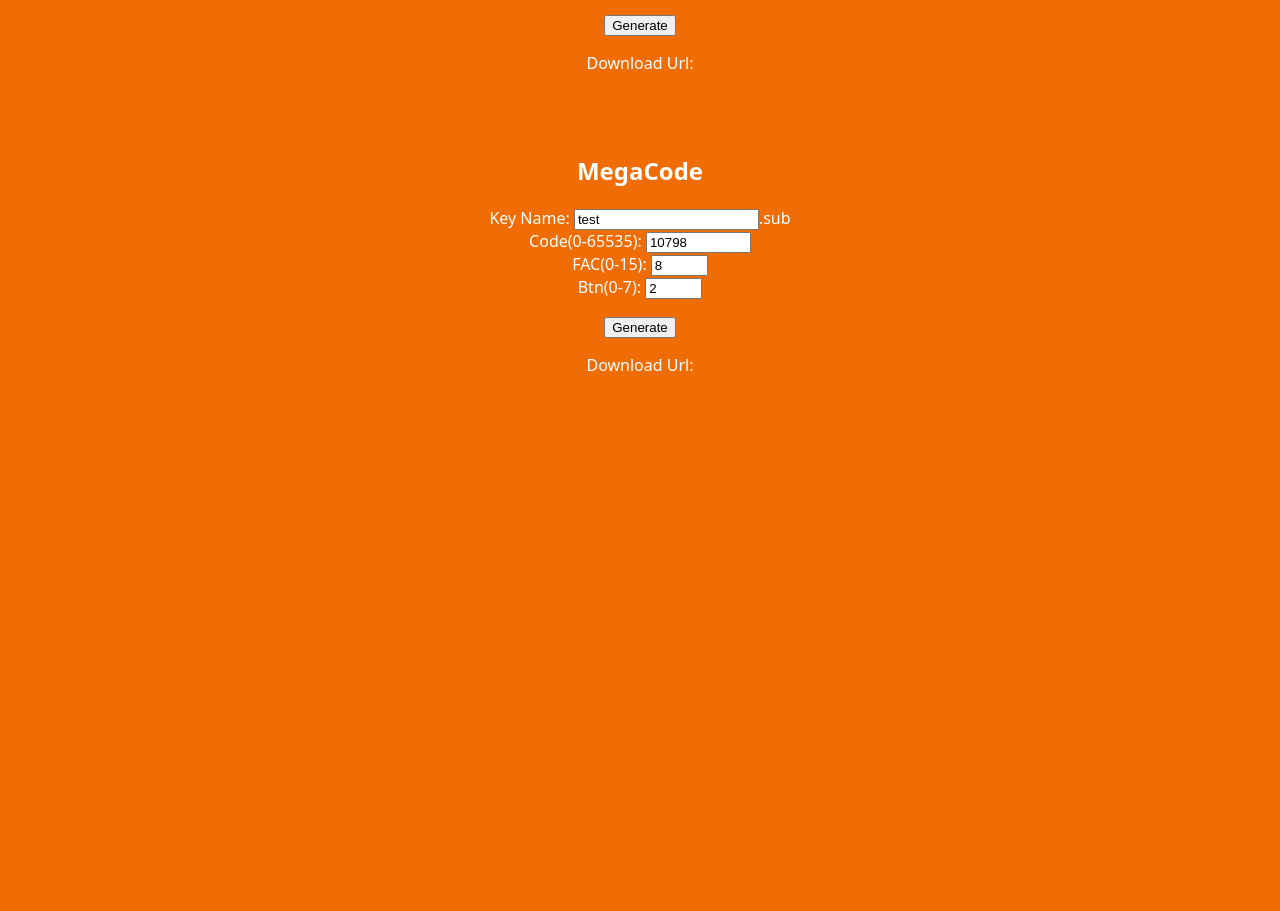
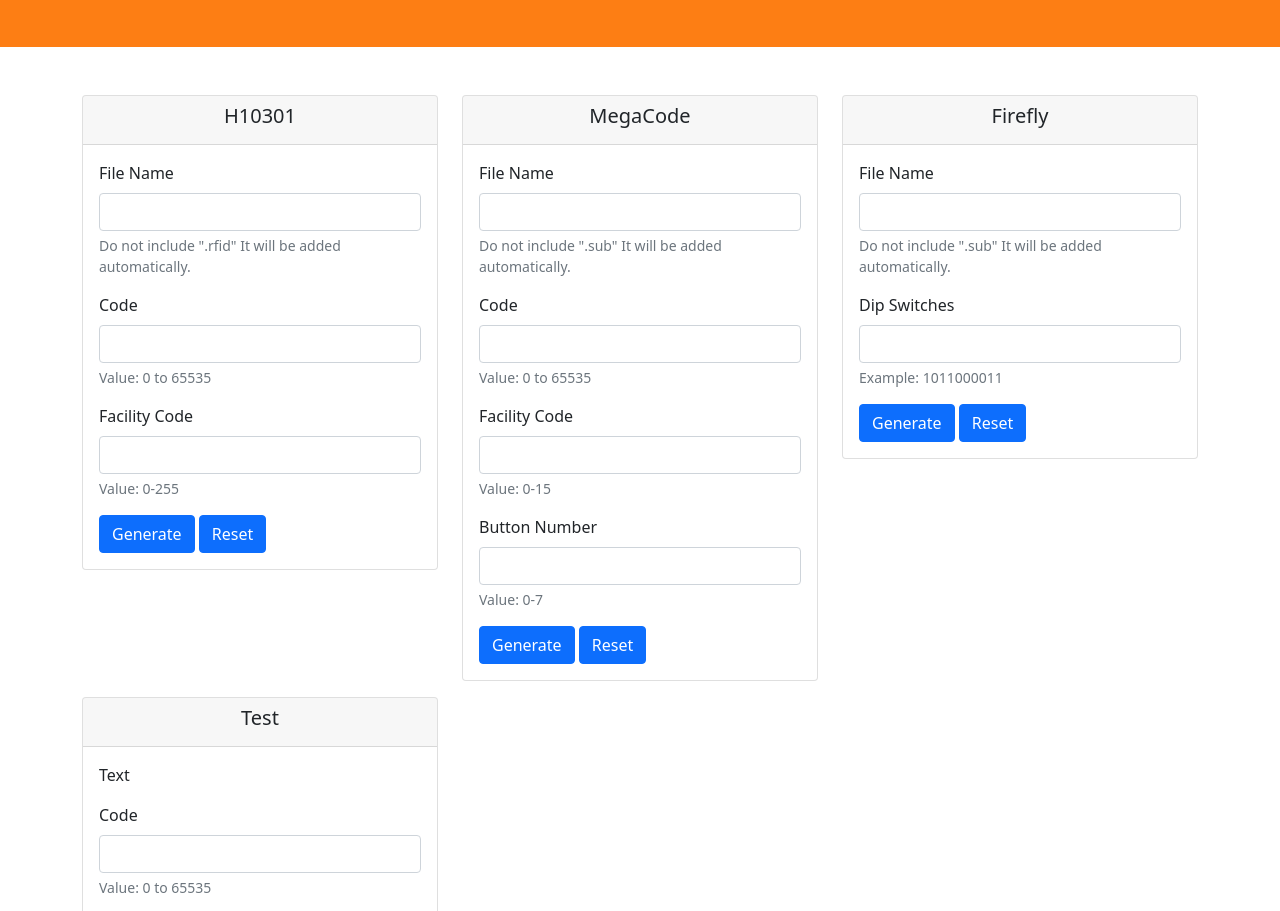
Before and after one commit to natehome/natehome.github.io, a plain HTML site: page index.html in a window 1280 px wide. Shown: the part 145-1056 px from the top of the page. Before the commit the page ends 800 px from the top, so only its background shows below. Drawn offline with nearby package versions, Linux system fonts and the light colour scheme.

Commit message:
Update index.html

```diff
--- a/index.html
+++ b/index.html
@@ -1,51 +1,167 @@
 <!DOCTYPE html>
 <html lang="en">
-<meta charset="UTF-8">
-<title>Page Title</title>
-<meta name="viewport" content="width=device-width, initial-scale=1, maximum-scale=1,user-scalable=0">
-<link rel="stylesheet" href="">
-<style>
-  body {
-  font-family: system-ui;
-  background: #f06d06;
-  color: white;
-  text-align: center;
-}
-</style>
+
+<head>
+  <title>Flipper Generator</title>
+  <meta charset="utf-8">
+  <meta name="viewport" content="width=device-width, initial-scale=1">
+  <link href="https://cdn.jsdelivr.net/npm/bootstrap@5.1.3/dist/css/bootstrap.min.css" rel="stylesheet">
+  <script src="https://cdn.jsdelivr.net/npm/bootstrap@5.1.3/dist/js/bootstrap.bundle.min.js"></script>
+</head>
 
 <body>
 
-<h2>H10301</h2>
-<p>Key Name: <input type="text" id="namebox" size="20" value="test">.rfid<br />
-  Code(0-65535): <input type="text" type="number" pattern="\d*" id="cbox" size="10" value="10000"><br />
-  FAC(0-255): <input type="text" type="number" pattern="\d*" id="fbox" size="4" value="15"><br />
+  <div class="container-fluid p-5 bg-primary text-white text-center" style="background-color: #fd7e14!important;">
+    <h1>Flipper Generator</h1>
+    <p>Generate Flipper Files!</p>
+  </div>
 
-  <!--Button: <input type="text" id="bbox" size="4">-->
-</p>
+  <div class="container mt-5">
+    <div class="row">
+      <div class="col-sm-4">
+        <div class="card mb-3">
+          <div class="card-header text-center">
+            <h5 class="card-title">H10301</h5>
+          </div>
 
-<button id="b" class="myButton">Generate</button>
+          <div class="card-body">
+            <!--<h5 class="card-title">H10301</h5>-->
+            <form id="generateH10301">
+              <div class="mb-3">
+                <label for="nameH10301" class="form-label">File Name</label>
+                <input type="text" class="form-control" id="nameH10301">
+                <div id="nameHelpH10301" class="form-text">Do not include ".rfid" It will be added automatically.</div>
+              </div>
+              <div class="mb-3">
+                <label for="codeH10301" class="form-label">Code</label>
+                <input type="text" class="form-control" id="codeH10301">
+                <div id="codeHelpH10301" class="form-text">Value: 0 to 65535</div>
+              </div>
+              <div class="mb-3">
+                <label for="facH10301" class="form-label">Facility Code</label>
+                <input type="text" class="form-control" id="facH10301">
+                <div id="facHelpH10301" class="form-text">Value: 0-255</div>
+              </div>
+              <button id="generateH10301" type="submit" class="btn btn-primary">Generate</button>
+              <button id="resetH10301" type="reset" class="btn btn-primary">Reset</button>
 
-<p>
-<span id="codeInfo"></span> Download Url:
-<span id="write"></span></p>
+            </form>
+          </div>
+        </div>
+      </div>
+      <div class="col-sm-4">
+        <div class="card mb-3">
+          <div class="card-header text-center">
+            <h5 class="card-title">MegaCode</h5>
+          </div>
+          <div class="card-body">
+            <!--<h5 class="card-title">MegaCode</h5>-->
+            <form id="generateMegaCode">
+              <div class="mb-3">
+                <label for="nameMegaCode" class="form-label">File Name</label>
+                <input type="text" class="form-control" id="nameMegaCode">
+                <div id="nameHelpMegaCode" class="form-text">Do not include ".sub" It will be added automatically.</div>
+              </div>
+              <div class="mb-3">
+                <label for="codeMegaCode" class="form-label">Code</label>
+                <input type="text" class="form-control" id="codeMegaCode">
+                <div id="codeHelpMegaCode" class="form-text">Value: 0 to 65535</div>
+              </div>
+              <div class="mb-3">
+                <label for="facMegaCode" class="form-label">Facility Code</label>
+                <input type="text" class="form-control" id="facMegaCode">
+                <div id="facHelpMegaCode" class="form-text">Value: 0-15</div>
+              </div>
+              <div class="mb-3">
+                <label for="btnMegaCode" class="form-label">Button Number</label>
+                <input type="text" class="form-control" id="btnMegaCode">
+                <div id="btnHelpMegaCode" class="form-text">Value: 0-7</div>
+              </div>
+              <button id="generateMegaCode" type="submit" class="btn btn-primary">Generate</button>
+              <button id="resetMegaCode" type="reset" class="btn btn-primary">Reset</button>
 
+            </form>
+          </div>
+        </div>
+      </div>
+      <div class="col-sm-4">
+        <div class="card mb-3">
+          <div class="card-header text-center">
+            <h5 class="card-title">Firefly</h5>
+          </div>
 
-  <br /> <br />
+          <div class="card-body">
+            <!--<h5 class="card-title">Firefly</h5>-->
+            <form id="generateFirefly">
+              <div class="mb-3">
+                <label for="nameFirefly" class="form-label">File Name</label>
+                <input type="text" class="form-control" id="nameFirefly">
+                <div id="nameHelpFirefly" class="form-text">Do not include ".sub" It will be added automatically.</div>
+              </div>
+              <div class="mb-3">
+                <label for="codeFirefly" class="form-label">Dip Switches</label>
+                <input type="text" class="form-control" id="codeFirefly">
+                <div id="codeHelpFirefly" class="form-text">Example: 1011000011</div>
+              </div>
+              <button id="generateFirefly" type="submit" class="btn btn-primary">Generate</button>
+              <button id="resetFirefly" type="reset" class="btn btn-primary">Reset</button>
 
-  <h2>MegaCode</h2>
-<p>Key Name: <input type="text" id="nameboxmc" size="20" value="test">.sub<br />
-  Code(0-65535): <input type="text" type="number" pattern="\d*" id="cboxmc" size="10" value="10798"><br />
-  FAC(0-15): <input type="text" type="number" pattern="\d*" id="fboxmc" size="4" value="8"><br />
-  Btn(0-7): <input type="text" type="number" pattern="\d*" id="bboxmc" size="4" value="2"><br />
+            </form>
+          </div>
+        </div>
+      </div>
+      <div class="col-sm-4">
+        <div class="card mb-3">
+          <div class="card-header text-center">
+            <h5 class="card-title">Test</h5>
+          </div>
+          <div class="card-body">
+            <!--<h5 class="card-title">TEST</h5>-->
+            <p id="outputTest" class="card-text">Text</p>
+            <form id="generateTest">
+              <div class="mb-3">
+                <label for="exampleInputEmail1" class="form-label">Code</label>
+                <input type="text" class="form-control" id="codeTest">
+                <div id="codeHelpTest" class="form-text">Value: 0 to 65535</div>
+              </div>
+              <div class="mb-3">
+                <label for="exampleInputEmail1" class="form-label">Code</label>
+                <input type="text" class="form-control" id="codeTest">
+                <div id="codeHelpTest" class="form-text">Value: 0 to 65535</div>
+              </div>
+              <button id="generateTest" type="submit" class="btn btn-primary">Generate</button>
+            </form>
+          </div>
+        </div>
+      </div>
+    </div>
+  </div>
+  <br />
+  <!-- Modal -->
+  <div class="modal fade" id="generateModal" tabindex="-1" aria-labelledby="generateModalLabel" aria-hidden="true">
+    <div class="modal-dialog">
+      <div class="modal-content">
+        <div class="modal-header">
+          <h5 class="modal-title" id="generateModalLabel">Output</h5>
+          <button type="button" class="btn-close" data-bs-dismiss="modal" aria-label="Close"></button>
+        </div>
+        <div class="modal-body">
+          <div id="generateMessageModal"></div>
 
-</p>
+        </div>
+        <div class="modal-footer">
+          <button type="button" class="btn btn-secondary" data-bs-dismiss="modal">Close</button>
+          <div id="generateButtonModal">asdf</div>
+        </div>
+      </div>
+    </div>
+  </div>
+  <footer class="footer mt-auto py-3 bg-light">
+    <div class="container">
+      <span class="text-muted">https://github.com/FlipperMaker/flippermaker.github.io</span>
+    </div>
+  </footer>
+</body>
 
-<button id="megacodeButton">Generate</button>
-
-<p>
-Download Url:
-<span id="writeMC"></span></p>
-
-</body>
  <script src="jcode.js"></script>
 </html>
```
